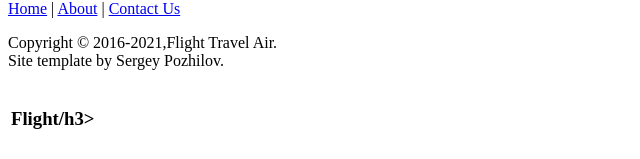
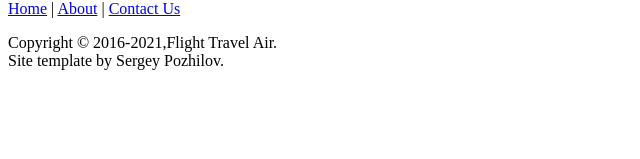
Before and after one commit to joao-valdez-2201158/PSI_PWS_PL, a PHP site: the page made by weblogicmvc/webapp/view/home/searchflight.phtml in a window 1280 px wide. Shown: the part 684-843 px from the top of the page, without its empty margins (0-640 px from the left). After the commit the page ends 754 px from the top, so only its background shows below. Run offline with PHP 8.4, Linux system fonts and the light colour scheme; the template is opened without the code that fills it, so the values that code supplies are empty.

Commit message:
Pequenas Alteracoes Visutais

```diff
--- a/weblogicmvc/webapp/view/home/searchflight.phtml
+++ b/weblogicmvc/webapp/view/home/searchflight.phtml
@@ -31,9 +31,9 @@ ErrMgr::attach($flight);
                         <input type="submit" value="Search"/>
                     </form>
                     <br>
-                <table class="table table-striped"><thead><th><h3>Flight/h3></th> </thead>
                     <tbody>
-                    <?php foreach ($result as $value) { ?>
+
+                        <?php foreach ($result as $value) { ?>
                     <tr>
                         <td><a href="/comprar?flight=1(id_flight)">Buy</a></td>
                         <td><?=$value->id_flight?></td>
@@ -42,11 +42,9 @@ ErrMgr::attach($flight);
                     </tr>
                     </tbody>
                 <?php } ?>
-
-                    <br>
-
             </div>
         </div>
+        <br>
     </header>
     <!-- /Header -->
 
```
